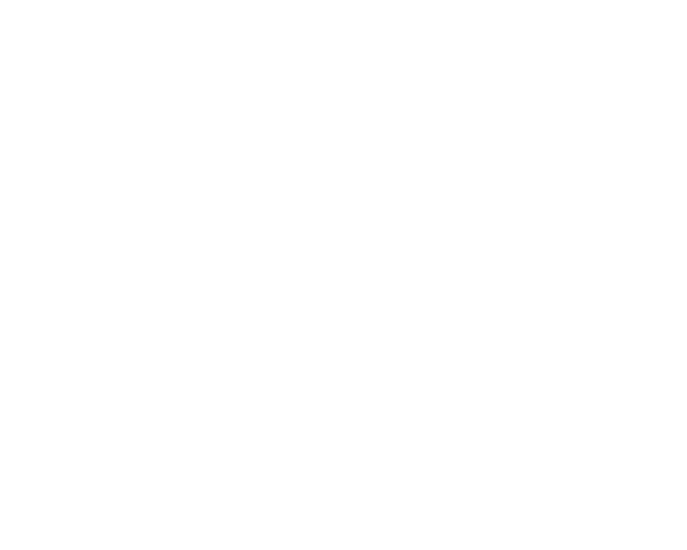
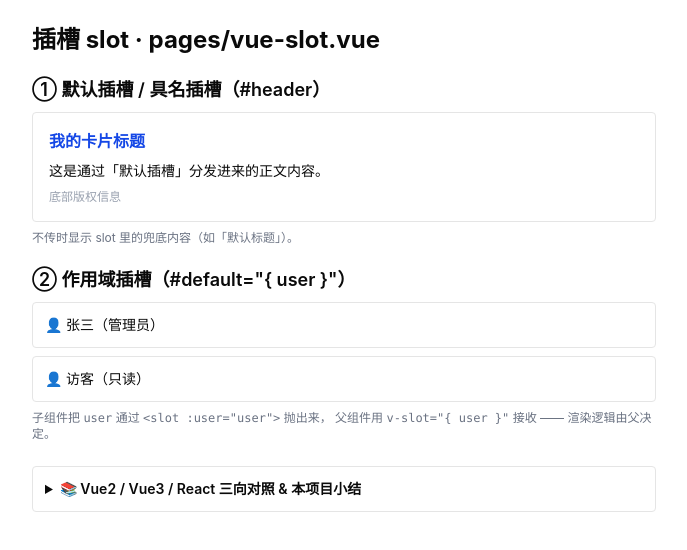
Before and after one commit to 1256807020/social-basic, a Nuxt app: page /vue-slot in a window 1280 px wide. Before the commit this address had no page. Shown: the top 550 px of the page, without its empty margins (296-983 px from the left). Built offline with nearby package versions, Linux system fonts and the light colour scheme.

Commit message:
feat(learn): vue-slot 插槽示例（默认/具名/作用域插槽，含 Vue2/Vue3/React 三向对照）

```diff
--- /dev/null
+++ b/app/pages/vue-slot.vue
@@ -0,0 +1,89 @@
+<script setup lang="ts">
+// ───────────────────────────────────────────────────────────
+// 从 Vue2 升级到 Vue3（组件通信篇·子→父 内容分发）· 插槽 slot
+// · Vue2：<slot> 默认插槽 + slot="x" 具名 + slot-scope="p" 作用域插槽；
+// · Vue3：<slot> 默认插槽 + <slot name="x"> 具名 + v-slot / 简写 #x 作用域插槽；
+// · React 对照：children 相当于默认插槽；render props / 函数作为 children 相当于作用域插槽。
+// 📌 实战定位：插槽是「组件封装」的核心【基础必学】；布局组件、列表项自定义、UI 库都离不开它。
+// 🧭 学习模式：🔧固定写法=<slot> / <slot name> / <Comp #x="p">；👉=练习点（已填）；文末 <details> 有三向对照。
+// ───────────────────────────────────────────────────────────
+import { defineComponent } from 'vue'
+
+// 🔧 固定写法：用 template 字符串定义子组件（演示用；正式项目建议拆成独立 .vue 文件）
+// 具名插槽：header / 默认 / footer
+const Card = defineComponent({
+  template: `
+    <div class="rounded border p-4">
+      <header class="mb-2 font-bold text-blue-700"><slot name="header">默认标题</slot></header>
+      <main class="text-sm"><slot>默认内容</slot></main>
+      <footer class="mt-2 text-xs text-gray-400"><slot name="footer">默认页脚</slot></footer>
+    </div>`,
+})
+
+// 作用域插槽：把子组件内部的数据"反向"传给父组件的插槽
+const UserCard = defineComponent({
+  props: {
+    user: { type: Object as () => { name: string; role: string }, required: true },
+  },
+  template: `
+    <div class="rounded border p-3">
+      <slot :user="user" />
+    </div>`,
+})
+
+// 父组件自己用的数据
+const me = { name: '张三', role: '管理员' }
+const guest = { name: '访客', role: '只读' }
+</script>
+
+<template>
+  <main class="mx-auto max-w-2xl space-y-5 p-6">
+    <h1 class="text-2xl font-bold">插槽 slot · pages/vue-slot.vue</h1>
+
+    <!-- ① 默认插槽 + 具名插槽 -->
+    <section class="space-y-2">
+      <h2 class="text-lg font-semibold">① 默认插槽 / 具名插槽（#header）</h2>
+      <Card>
+        <template #header>我的卡片标题</template>
+        这是通过「默认插槽」分发进来的正文内容。
+        <template #footer>底部版权信息</template>
+      </Card>
+      <p class="text-xs text-gray-500">不传时显示 slot 里的兜底内容（如「默认标题」）。</p>
+    </section>
+
+    <!-- ② 作用域插槽：父组件拿到子组件的数据 -->
+    <section class="space-y-2">
+      <h2 class="text-lg font-semibold">② 作用域插槽（#default="{ user }"）</h2>
+      <UserCard :user="me" v-slot="{ user }">
+        <p class="text-sm">👤 {{ user.name }}（{{ user.role }}）</p>
+      </UserCard>
+      <UserCard :user="guest" v-slot="{ user }">
+        <p class="text-sm">👤 {{ user.name }}（{{ user.role }}）</p>
+      </UserCard>
+      <p class="text-xs text-gray-500">
+        子组件把 <code>user</code> 通过 <code>&lt;slot :user="user"&gt;</code> 抛出来，
+        父组件用 <code>v-slot="{ user }"</code> 接收 —— 渲染逻辑由父决定。
+      </p>
+    </section>
+
+    <details class="mt-6 rounded border p-3 text-sm">
+      <summary class="cursor-pointer font-semibold">📚 Vue2 / Vue3 / React 三向对照 & 本项目小结</summary>
+      <table class="mt-2 w-full border-collapse text-left">
+        <thead>
+          <tr class="border-b">
+            <th class="px-2 py-1">维度</th>
+            <th class="px-2 py-1">Vue2 (Options)</th>
+            <th class="px-2 py-1">Vue3</th>
+            <th class="px-2 py-1">React</th>
+          </tr>
+        </thead>
+        <tbody>
+          <tr class="border-b"><td class="px-2 py-1">默认插槽</td><td class="px-2 py-1">&lt;slot&gt;</td><td class="px-2 py-1">&lt;slot&gt;</td><td class="px-2 py-1">{children}</td></tr>
+          <tr class="border-b"><td class="px-2 py-1">具名插槽</td><td class="px-2 py-1">slot="header"</td><td class="px-2 py-1">#header / v-slot:header</td><td class="px-2 py-1">&lt;Comp header={...}&gt;</td></tr>
+          <tr class="border-b"><td class="px-2 py-1">作用域插槽</td><td class="px-2 py-1">slot-scope="p"</td><td class="px-2 py-1">#default="{ user }"</td><td class="px-2 py-1">render props / 函数子组件</td></tr>
+        </tbody>
+      </table>
+      <p class="mt-2 text-gray-500">📝 小结：插槽 = 父组件向子组件「分发内容」的通道；默认插槽兜底、具名插槽分区、作用域插槽反向传数据。父决定"放什么"和"怎么渲染"，子决定"放在哪"。</p>
+    </details>
+  </main>
+</template>
```
